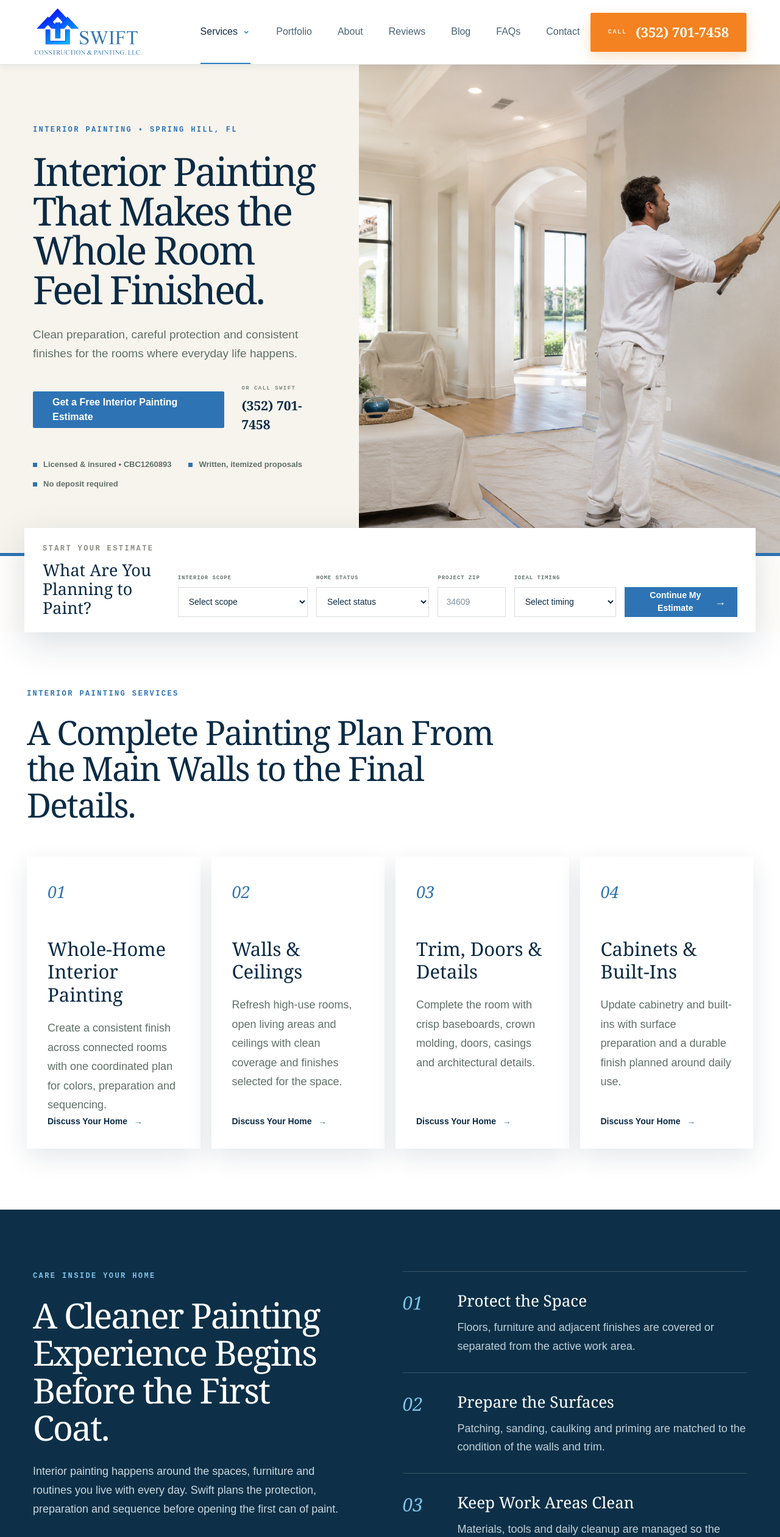
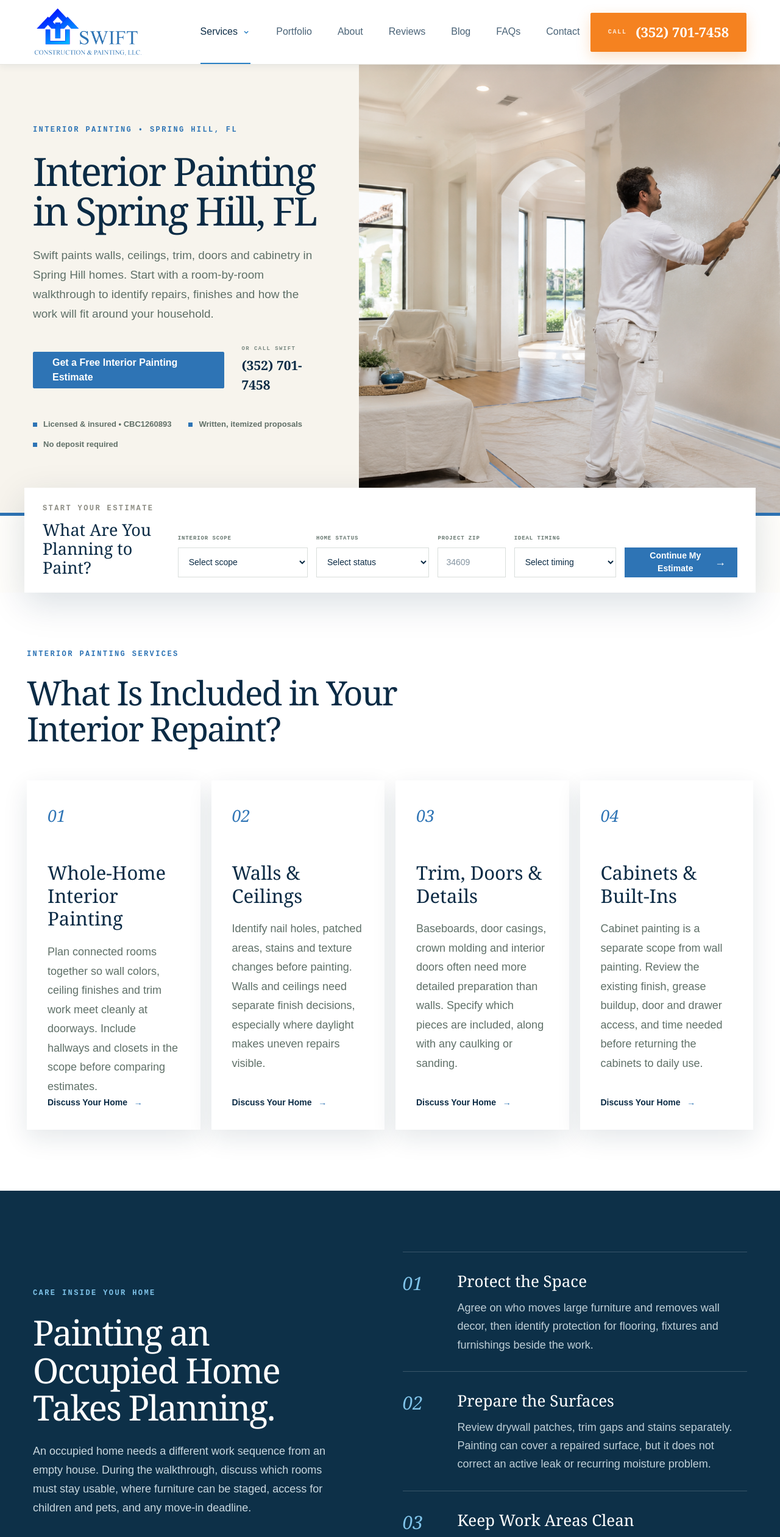
Before and after one commit to stylus1274/swift, a Next.js app: page /interior-painting in a window 1280 px wide. Shown: the top 2521 px of the page at 61% size. Built offline with nearby package versions, Linux system fonts and the light colour scheme.

Commit message:
Improve Interior Painting content and metadata (#4)

```diff
--- a/app/interior-painting/layout.tsx
+++ b/app/interior-painting/layout.tsx
@@ -1,8 +1,8 @@
 import type { Metadata } from "next";
 
 const path = "/interior-painting";
-const title = "Interior Painting in Spring Hill, FL | Swift Construction & Painting";
-const description = "Interior painting across Hernando, Citrus and Pasco Counties. Free estimate, no deposit required.";
+const title = "Interior Painting in Spring Hill, FL | Swift";
+const description = "Interior painting in Spring Hill, FL for walls, ceilings, trim and cabinets. Discuss repairs, room access and finishes with Swift. Free estimate.";
 
 export const metadata: Metadata = {
   alternates: { canonical: path },
--- a/app/interior-painting/page.tsx
+++ b/app/interior-painting/page.tsx
@@ -10,22 +10,22 @@ const interiorServices = [
   {
     number: "01",
     title: "Whole-Home Interior Painting",
-    copy: "Create a consistent finish across connected rooms with one coordinated plan for colors, preparation and sequencing.",
+    copy: "Plan connected rooms together so wall colors, ceiling finishes and trim work meet cleanly at doorways. Include hallways and closets in the scope before comparing estimates.",
   },
   {
     number: "02",
     title: "Walls & Ceilings",
-    copy: "Refresh high-use rooms, open living areas and ceilings with clean coverage and finishes selected for the space.",
+    copy: "Identify nail holes, patched areas, stains and texture changes before painting. Walls and ceilings need separate finish decisions, especially where daylight makes uneven repairs visible.",
   },
   {
     number: "03",
     title: "Trim, Doors & Details",
-    copy: "Complete the room with crisp baseboards, crown molding, doors, casings and architectural details.",
+    copy: "Baseboards, door casings, crown molding and interior doors often need more detailed preparation than walls. Specify which pieces are included, along with any caulking or sanding.",
   },
   {
     number: "04",
     title: "Cabinets & Built-Ins",
-    copy: "Update cabinetry and built-ins with surface preparation and a durable finish planned around daily use.",
+    copy: "Cabinet painting is a separate scope from wall painting. Review the existing finish, grease buildup, door and drawer access, and time needed before returning the cabinets to daily use.",
   },
 ];
 
@@ -44,7 +44,7 @@ const interiorFaqs = [
   },
   {
     question: "How Long Does Interior Painting Take?",
-    answer: "Timing depends on the number of rooms, surface condition, color changes and preparation needs. Swift provides a practical schedule after reviewing the home and planned scope.",
+    answer: "The number of rooms is only one factor. Repairs, high ceilings, cabinetry, large color changes and an occupied home can add work. Swift reviews the scope before proposing a schedule; drying and curing requirements also depend on the selected products.",
   },
   {
     question: "What Areas Do You Serve?",
@@ -77,19 +77,6 @@ export default function InteriorPaintingPage() {
     }
   }
 
-  const serviceSchema = {
-    "@context": "https://schema.org",
-    "@type": "Service",
-    name: "Interior House Painting",
-    provider: {
-      "@type": "HomeAndConstructionBusiness",
-      name: "Swift Construction & Painting, LLC",
-      telephone: "+1-352-701-7458",
-    },
-    areaServed: ["Hernando County", "Citrus County", "Pasco County"],
-    description: "Interior house painting for walls, ceilings, trim, doors and cabinetry in Florida homes.",
-  };
-
   const faqSchema = {
     "@context": "https://schema.org",
     "@type": "FAQPage",
@@ -107,8 +94,8 @@ export default function InteriorPaintingPage() {
       <section className="remodel-hero interior-painting-hero">
         <div className="remodel-hero-copy">
           <p className="eyebrow">INTERIOR PAINTING • SPRING HILL, FL</p>
-          <h1>Interior Painting That Makes the Whole Room Feel Finished.</h1>
-          <p>Clean preparation, careful protection and consistent finishes for the rooms where everyday life happens.</p>
+          <h1>Interior Painting in Spring Hill, FL</h1>
+          <p>Swift paints walls, ceilings, trim, doors and cabinetry in Spring Hill homes. Start with a room-by-room walkthrough to identify repairs, finishes and how the work will fit around your household.</p>
           <div className="remodel-hero-actions">
             <a className="button remodel-primary" href="#interior-painting-quick-project">Get a Free Interior Painting Estimate</a>
             <a className="remodel-phone" href="tel:3527017458"><small>OR CALL SWIFT</small>(352) 701-7458</a>
@@ -140,7 +127,7 @@ export default function InteriorPaintingPage() {
       <section className="remodel-services" id="interior-painting-services">
         <div className="remodel-section-heading">
           <p className="eyebrow">INTERIOR PAINTING SERVICES</p>
-          <h2>A Complete Painting Plan From the Main Walls to the Final Details.</h2>
+          <h2>What Is Included in Your Interior Repaint?</h2>
         </div>
         <div className="remodel-service-grid">
           {interiorServices.map((service) => (
@@ -157,48 +144,49 @@ export default function InteriorPaintingPage() {
       <section className="commercial-coordination commercial-painting-coordination">
         <div className="commercial-coordination-copy">
           <p className="eyebrow">CARE INSIDE YOUR HOME</p>
-          <h2>A Cleaner Painting Experience Begins Before the First Coat.</h2>
-          <p>Interior painting happens around the spaces, furniture and routines you live with every day. Swift plans the protection, preparation and sequence before opening the first can of paint.</p>
+          <h2>Painting an Occupied Home Takes Planning.</h2>
+          <p>An occupied home needs a different work sequence from an empty house. During the walkthrough, discuss which rooms must stay usable, where furniture can be staged, access for children and pets, and any move-in deadline.</p>
           <a className="button remodel-primary" href="#interior-painting-estimate">Plan a Home Walkthrough</a>
         </div>
         <div className="commercial-coordination-list">
-          <article><span>01</span><div><h3>Protect the Space</h3><p>Floors, furniture and adjacent finishes are covered or separated from the active work area.</p></div></article>
-          <article><span>02</span><div><h3>Prepare the Surfaces</h3><p>Patching, sanding, caulking and priming are matched to the condition of the walls and trim.</p></div></article>
-          <article><span>03</span><div><h3>Keep Work Areas Clean</h3><p>Materials, tools and daily cleanup are managed so the project stays organized from room to room.</p></div></article>
+          <article><span>01</span><div><h3>Protect the Space</h3><p>Agree on who moves large furniture and removes wall decor, then identify protection for flooring, fixtures and furnishings beside the work.</p></div></article>
+          <article><span>02</span><div><h3>Prepare the Surfaces</h3><p>Review drywall patches, trim gaps and stains separately. Painting can cover a repaired surface, but it does not correct an active leak or recurring moisture problem.</p></div></article>
+          <article><span>03</span><div><h3>Keep Work Areas Clean</h3><p>Discuss room access, ventilation and cleanup before scheduling. Drying and curing times depend on the selected products and conditions inside the home.</p></div></article>
         </div>
       </section>
 
       <section className="commercial-properties commercial-painting-properties">
         <div className="commercial-properties-heading">
           <p className="eyebrow">ROOMS WE PAINT</p>
-          <h2>Fresh, Consistent Finishes for Every Part of the Home.</h2>
-          <p>The right finish should reflect how the room is used, how much traffic it sees and how the spaces connect.</p>
+          <h2>Choose Finishes by Room, Not Just by Color.</h2>
+          <p>A sheen that looks good on a sample can behave differently across a large wall. Compare samples in the room&apos;s daytime and evening light, and discuss washability and the condition of the surface underneath.</p>
         </div>
         <div className="commercial-property-grid">
-          <article><span>01</span><h3>Living Areas &amp; Bedrooms</h3><p>Coordinated color and finish work for family rooms, bedrooms, hallways and open living spaces.</p></article>
-          <article><span>02</span><h3>Kitchens &amp; Bathrooms</h3><p>Cleanable finishes and careful detail work for rooms exposed to frequent use, moisture and daily activity.</p></article>
-          <article><span>03</span><h3>Entryways &amp; High Ceilings</h3><p>Consistent coverage for foyers, stairwells and taller spaces that require additional access and planning.</p></article>
+          <article><span>01</span><h3>Living Areas &amp; Bedrooms</h3><p>For bedrooms and living rooms, compare appearance with the amount of cleaning the walls will need. Hallways and busy family spaces may need a different finish from a low-traffic bedroom.</p></article>
+          <article><span>02</span><h3>Kitchens &amp; Bathrooms</h3><p>Discuss cleanable coatings for splashes and frequent wiping. Resolve moisture sources before repainting; a new finish is not a substitute for ventilation or leak repairs.</p></article>
+          <article><span>03</span><h3>Entryways &amp; High Ceilings</h3><p>High ceilings, stairwells and difficult access can change setup time and cost. Include ceiling height and the surfaces above cabinets when requesting the walkthrough.</p></article>
         </div>
       </section>
 
       <section className="remodel-process" id="interior-painting-process">
         <div className="remodel-process-heading">
           <p className="eyebrow">HOW IT WORKS</p>
-          <h2>A Clear Interior Painting Process From Walkthrough to Finish.</h2>
+          <h2>Compare Interior Painting Estimates on the Same Scope.</h2>
+          <p>For budgeting, see our <a href="/blog/interior-painting-cost-2000-square-foot-house">interior painting cost guide for a 2,000-square-foot house</a>. A walkthrough is still needed to price your rooms and repairs.</p>
         </div>
         <div className="remodel-process-grid">
-          <article><span>01</span><h3>Walk the Rooms</h3><p>We review the surfaces, colors, repairs and practical needs for each room in the project.</p></article>
-          <article><span>02</span><h3>Define the Scope</h3><p>You receive a written proposal outlining preparation, planned surfaces and included work.</p></article>
-          <article><span>03</span><h3>Prepare &amp; Paint</h3><p>Swift protects the space, completes the agreed preparation and applies the selected finishes.</p></article>
-          <article><span>04</span><h3>Complete the Walkthrough</h3><p>We review the finished rooms together and address final details before project closeout.</p></article>
+          <article><span>01</span><h3>Walk the Rooms</h3><p>List each room and whether its walls, ceiling, trim, doors and closets are included. Note furniture and access needs.</p></article>
+          <article><span>02</span><h3>Define the Scope</h3><p>Ask which repairs, primer and finish work are included. Identify any exclusions before choosing between quotes.</p></article>
+          <article><span>03</span><h3>Prepare &amp; Paint</h3><p>Confirm color changes, sheen and coating requirements in the proposal rather than assuming every estimate covers the same work.</p></article>
+          <article><span>04</span><h3>Complete the Walkthrough</h3><p>Review coverage, cut lines and agreed repairs in the finished rooms, then discuss cleanup and care for the new finish.</p></article>
         </div>
       </section>
 
       <section className="commercial-painting-proof-cta">
         <div>
           <p className="eyebrow">PAINTING WITH A CONTRACTOR’S EYE</p>
-          <h2>Repairs, Carpentry and Finish Work Can Stay Under One Plan.</h2>
-          <p>When fresh paint is part of a larger room update, Swift can coordinate connected repairs and improvements under one licensed building contractor.</p>
+          <h2>Interior Painting or a Larger Room Remodel?</h2>
+          <p>If the project also includes trim changes, flooring or a new layout, discuss that work before scheduling paint. Explore <a href="/home-remodeling">home remodeling</a> for connected improvements, or visit our <a href="/residential-painting">Spring Hill house painting overview</a> if you need both interior and exterior work.</p>
         </div>
         <div className="commercial-painting-proof-actions">
           <a className="button remodel-primary" href="#interior-painting-estimate">Request a Free Estimate</a>
@@ -210,7 +198,7 @@ export default function InteriorPaintingPage() {
         <div className="remodel-faq-heading">
           <p className="eyebrow">INTERIOR PAINTING QUESTIONS</p>
           <h2>What Homeowners Ask Before Interior Painting Begins.</h2>
-          <p>Clear answers make it easier to compare preparation, protection and the contractor responsible for your home.</p>
+          <p>Ask about furniture, repairs and the time between painting and normal room use before scheduling.</p>
         </div>
         <div className="remodel-faq-list">
           {interiorFaqs.map((faq, index) => {
@@ -242,7 +230,6 @@ export default function InteriorPaintingPage() {
 
       <SiteFooter />
 
-      <script type="application/ld+json" dangerouslySetInnerHTML={{ __html: JSON.stringify(serviceSchema) }} />
       <script type="application/ld+json" dangerouslySetInnerHTML={{ __html: JSON.stringify(faqSchema) }} />
     </main>
   );
```
